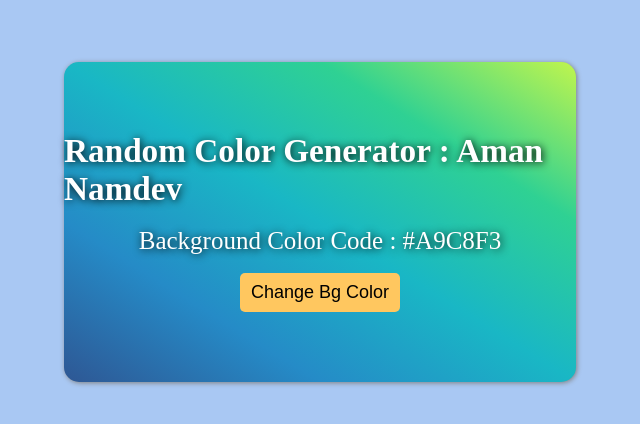
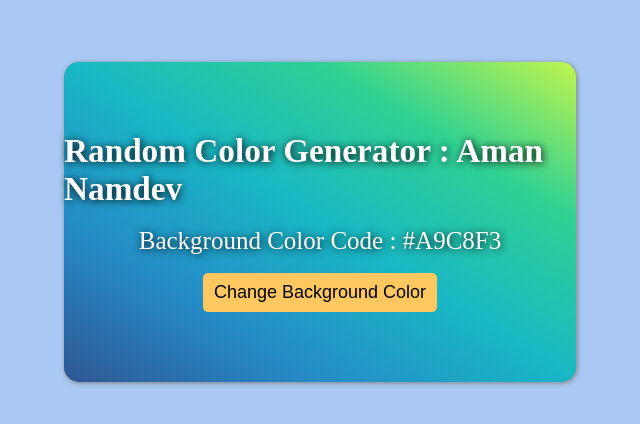
Before and after one commit to amannamdev07/random-bgcolor-generator, a plain HTML site: page index.html in a window 1280 px wide. Shown: the part 178-602 px from the top of the page, without its empty margins (320-960 px from the left). Drawn offline with Linux system fonts and the light colour scheme.

Commit message:
new changes

```diff
--- a/index.html
+++ b/index.html
@@ -17,7 +17,7 @@
             Background Color Code : #A9C8F3
         </div>
 
-        <button id="change" type="button">change bg color</button>
+        <button id="change" type="button">change background color</button>
     </section>
 
     <!-- Script -->
```
